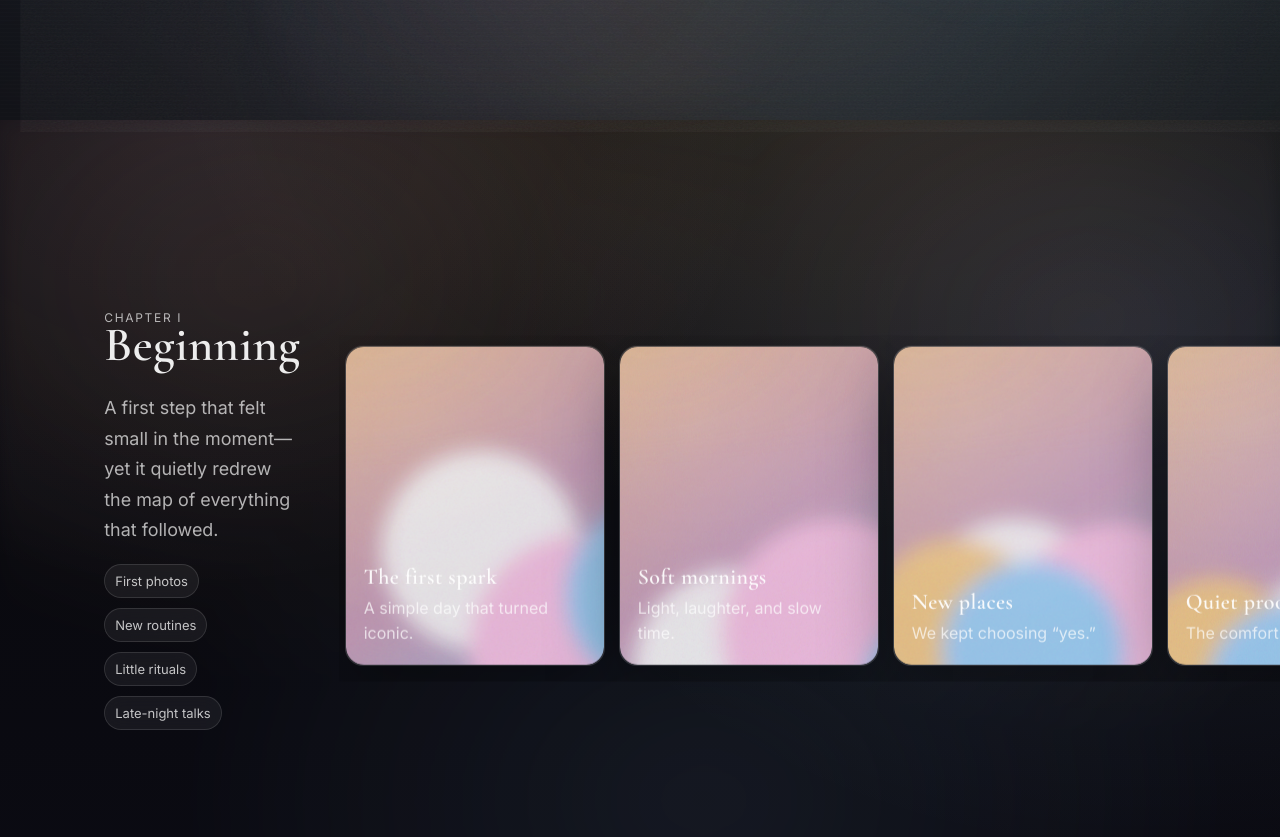
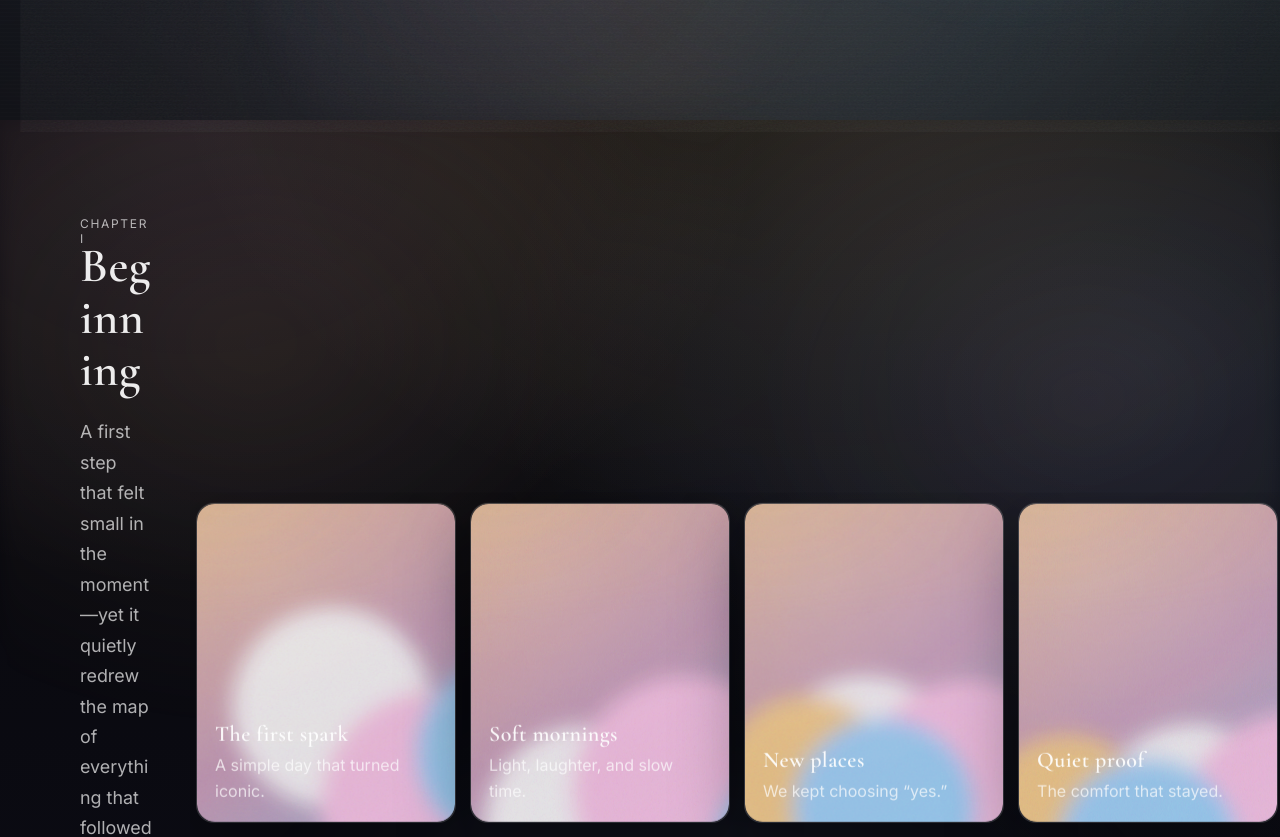
Before and after one commit to rohitprajapat19/Anniversary, a React (Vite) app: page / in a window 1280 px wide. Shown: the part 680-1517 px from the top of the page. Built offline with nearby package versions, Linux system fonts and the light colour scheme.

Commit message:
Fix mobile text wrapping and gallery swipe

```diff
--- a/src/index.css
+++ b/src/index.css
@@ -190,7 +190,8 @@
   align-items: center;
   scroll-margin-top: 84px;
   /* Prevent oversized decorative layers from widening the page on mobile */
-  overflow: hidden;
+  overflow-x: hidden;
+  overflow-y: visible;
   isolation: isolate;
 }
 
@@ -207,6 +208,8 @@
   font-weight: 600;
   letter-spacing: 0.01em;
   margin: 0;
+  overflow-wrap: anywhere;
+  word-break: break-word;
 }
 
 .h1 {
@@ -225,6 +228,8 @@
   color: var(--muted);
   font-size: clamp(16px, 1.4vw, 18px);
   line-height: 1.7;
+  overflow-wrap: anywhere;
+  word-break: break-word;
 }
 
 .grid2 {
@@ -641,6 +646,9 @@
   padding: 10px 6px 16px;
   scroll-snap-type: x mandatory;
   -webkit-overflow-scrolling: touch;
+  /* Mobile swipe should scroll the gallery (not the page) */
+  touch-action: pan-x;
+  overscroll-behavior-x: contain;
 }
 
 @media (max-width: 600px) {
@@ -703,12 +711,16 @@
   font-weight: 600;
   letter-spacing: 0.02em;
   font-size: 22px;
+  overflow-wrap: anywhere;
+  word-break: break-word;
 }
 
 .photoCaption {
   margin-top: 6px;
   color: rgba(255, 255, 255, 0.7);
   line-height: 1.6;
+  overflow-wrap: anywhere;
+  word-break: break-word;
 }
 
 .photoShine {
```
